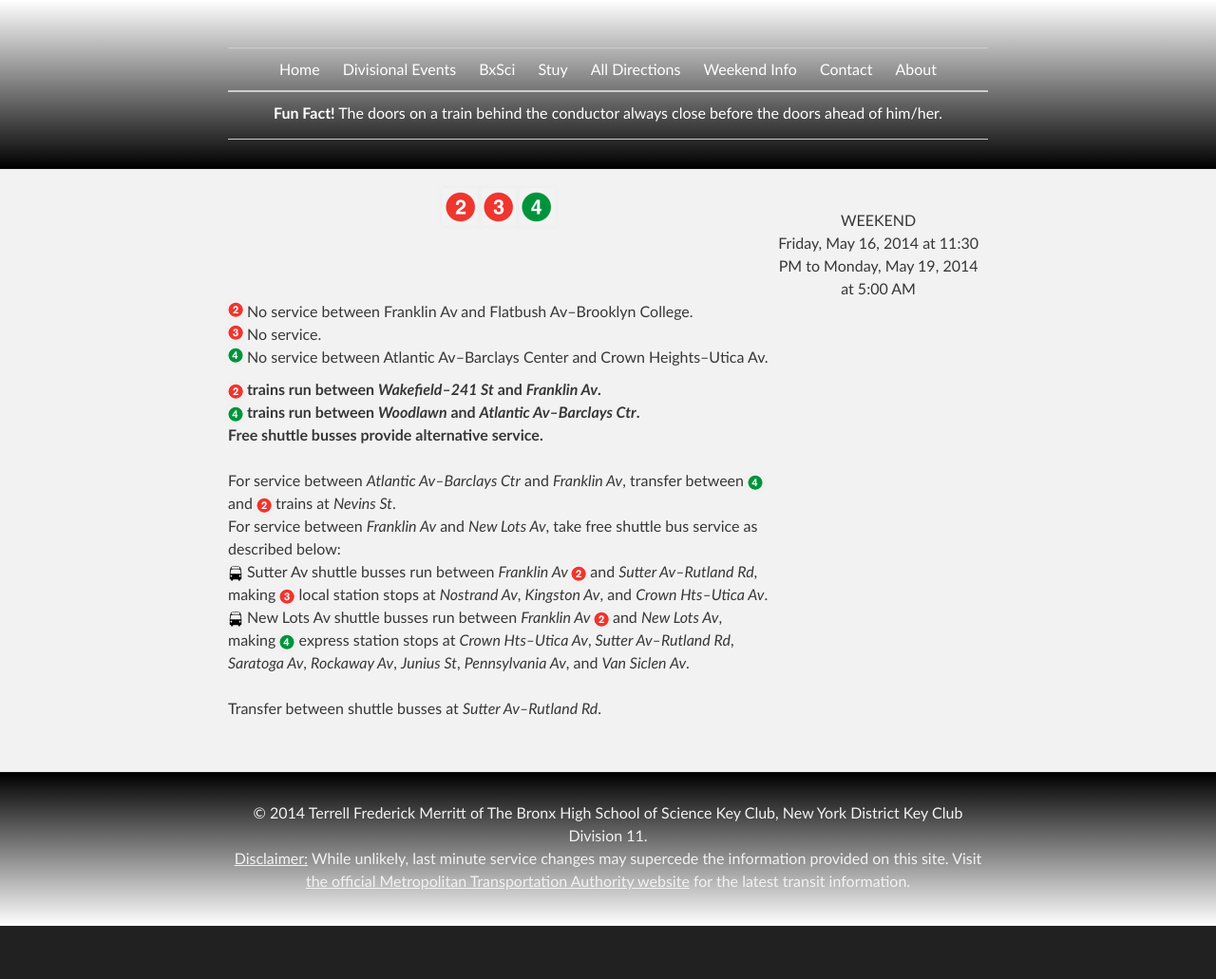
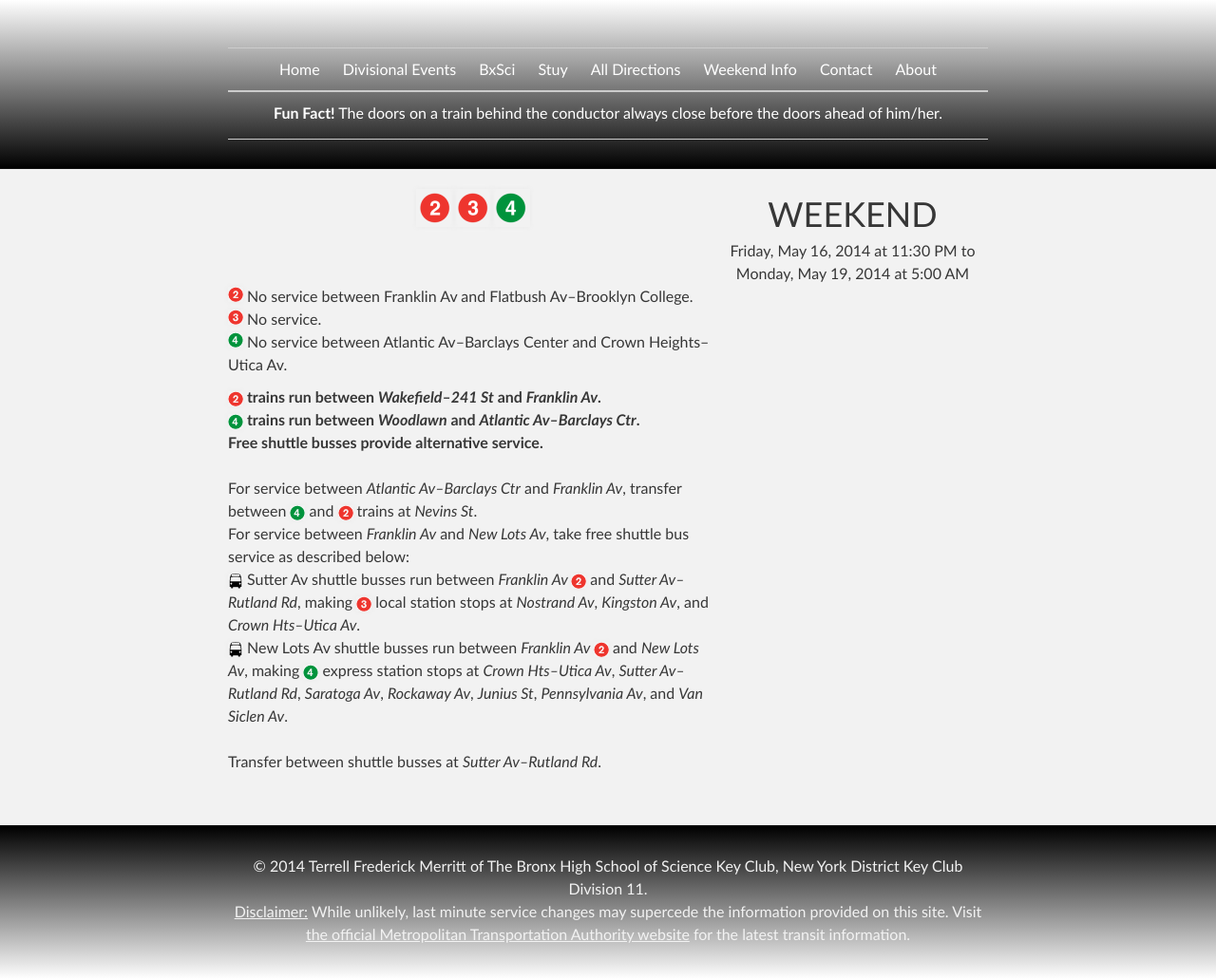
Before and after one commit to d11directions/d11directions.github.io, a Jekyll site: the page built from changes/20140517/Eastern_Pkwy.html, in a window 1280 px wide. Shown: the whole page at 95% size. Built offline with Jekyll 4.4.1, drawn with Linux system fonts in a browser that asks for light colours; before the commit the page ends 975 px from its top, so only the background shows below that.

Commit message:
Update service change layout

```diff
--- a/_layouts/servicechange.html
+++ b/_layouts/servicechange.html
@@ -10,7 +10,7 @@ title: Service Change
         <tbody>
             <tr>
                 <td>{{ page.lines-affected }}</td>
-                <td><style="font-size:48px;">{{ page.timeframe }}</style><br>{{ page.time }}</td>
+                <td><span style="font-size: 36px;">{{ page.timeframe }}</span><br>{{ page.time }}</td>
             </tr>
             <tr>
                 <td style="text-align: left;">{{ page.brief }}</td>
```
